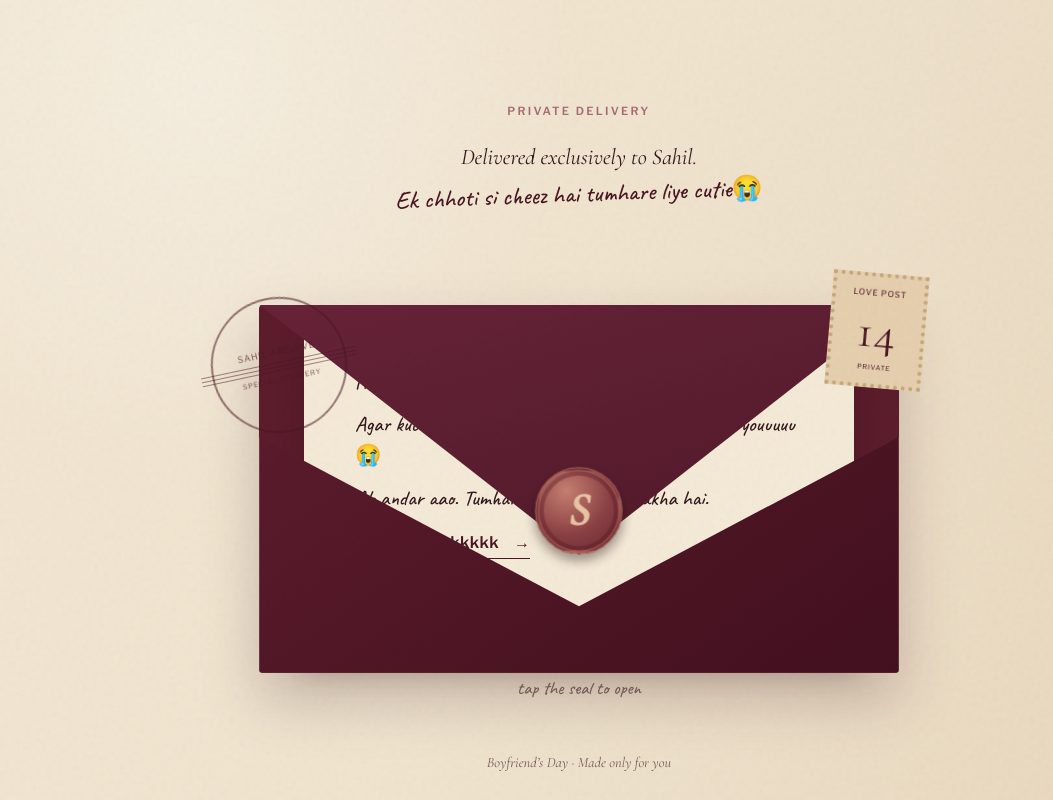
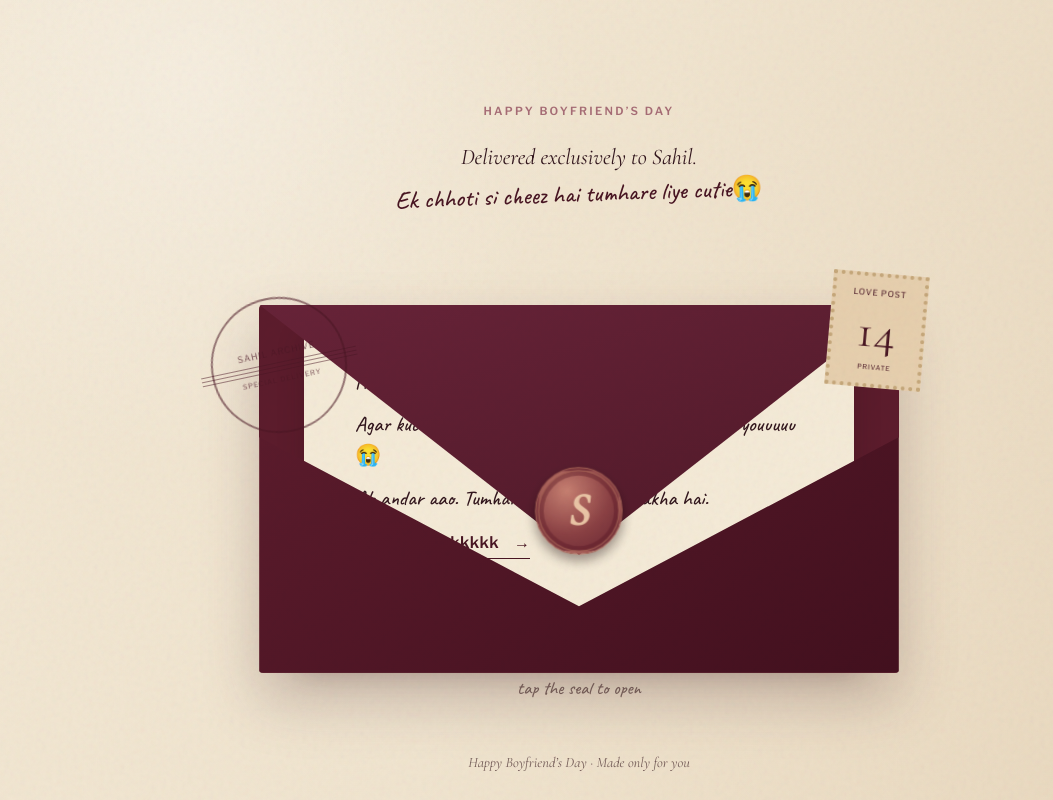
Before and after one commit to unnatissrivastava/PersonalWebsite, a React (Vite) app: page / in a window 1280 px wide. Shown: the whole page, without its empty margins (61-1114 px from the left). Built offline with nearby package versions, Linux system fonts and the light colour scheme; the HTML template or start-up script is replaced by a standard one.

Commit message:
Update App.tsx

```diff
--- a/src/App.tsx
+++ b/src/App.tsx
@@ -125,7 +125,7 @@ function Opening({
   return (
     <section className={`chapter opening ${opened ? "is-open" : ""}`}>
       <div className="opening-copy">
-        <p className="eyebrow">PRIVATE DELIVERY</p>
+        <p className="eyebrow">HAPPY BOYFRIEND’S DAY</p>
         <p>Delivered exclusively to Sahil.</p>
         <p className="hand-note">Ek chhoti si cheez hai tumhare liye cutie😭</p>
       </div>
@@ -162,7 +162,7 @@ function Opening({
         </div>
         {!opened && <p className="seal-hint">tap the seal to open</p>}
       </div>
-      <p className="edition-mark">Boyfriend’s Day · Made only for you</p>
+      <p className="edition-mark">Happy Boyfriend’s Day · Made only for you</p>
     </section>
   );
 }
@@ -546,7 +546,7 @@ function FinalLetter() {
           <p>I don't need us to have a perfect story. I just want a real one—with laughter, stupid conversations, little traditions, honest conversations, and a whole lot of love.</p>
           <p>Thank you for being my Sahil. Thank you for letting me be completely me. Thank you for being a part of my life in ways that are sometimes difficult to explain.</p>
           <p>I love you, bhukkad-proof and all. 😭❤️</p>
-          <p className="signoff">With all my love,<br /><strong>Your girl. Always.</strong></p>
+          <p className="signoff">With all my love,<br /><strong>Unnati 🎀</strong></p>
         </div>
         <div className="final-seal">S</div>
         <p className="end-mark">END OF VOLUME ONE · TO BE CONTINUED</p>
```
